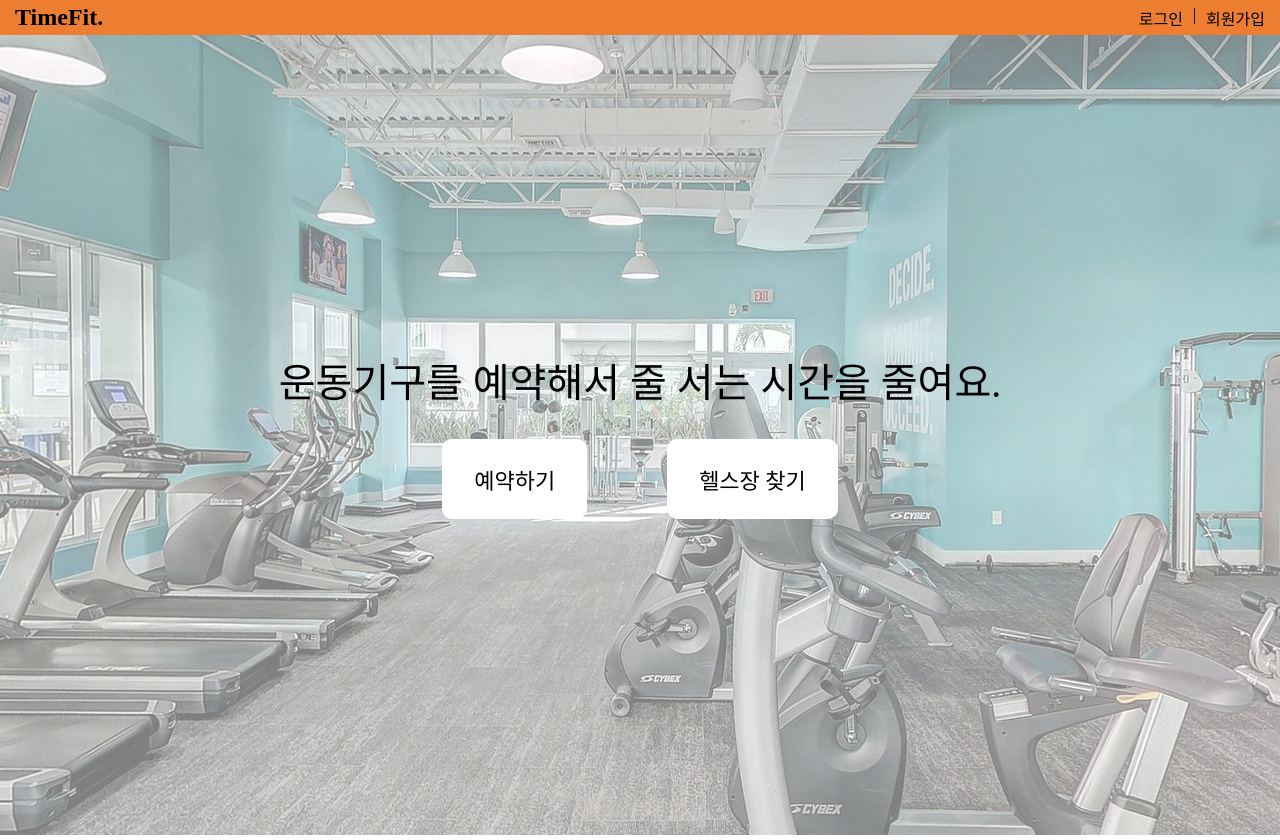
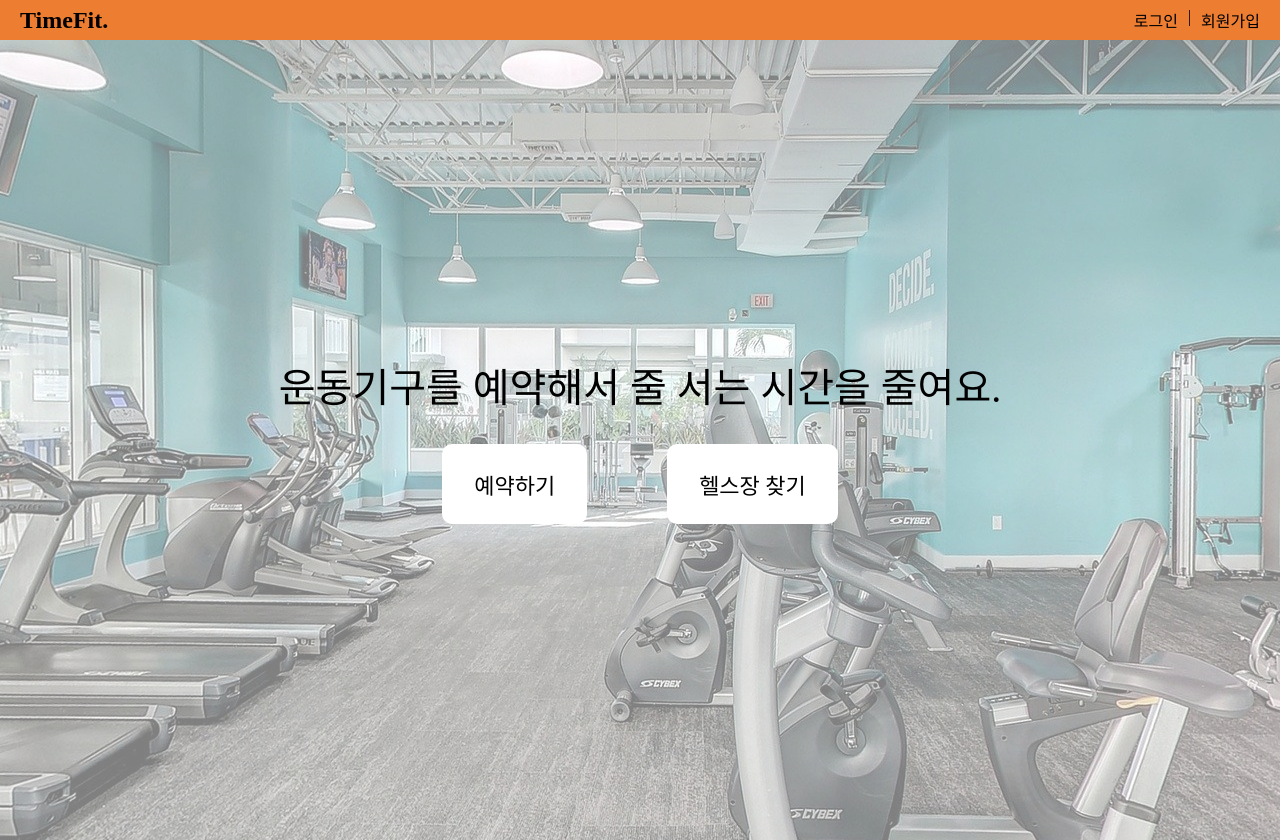
Before and after one commit to sadie100/TimeFit, a React (Create React App) app in the folder app/: page / in a window 1280 px wide. Built offline with nearby package versions, Linux system fonts and the light colour scheme; a web font is replaced by a local one.

Commit message:
fix : "헤더 스타일 수정"

```diff
--- a/app/src/components/base/Header.js
+++ b/app/src/components/base/Header.js
@@ -23,7 +23,7 @@ const StyledHeader = styled.div`
   display: flex;
   align-items: center;
   justify-content: space-between;
-  padding: 10px 15px;
+  padding: 20px;
 `;
 
 export default Header;
```
